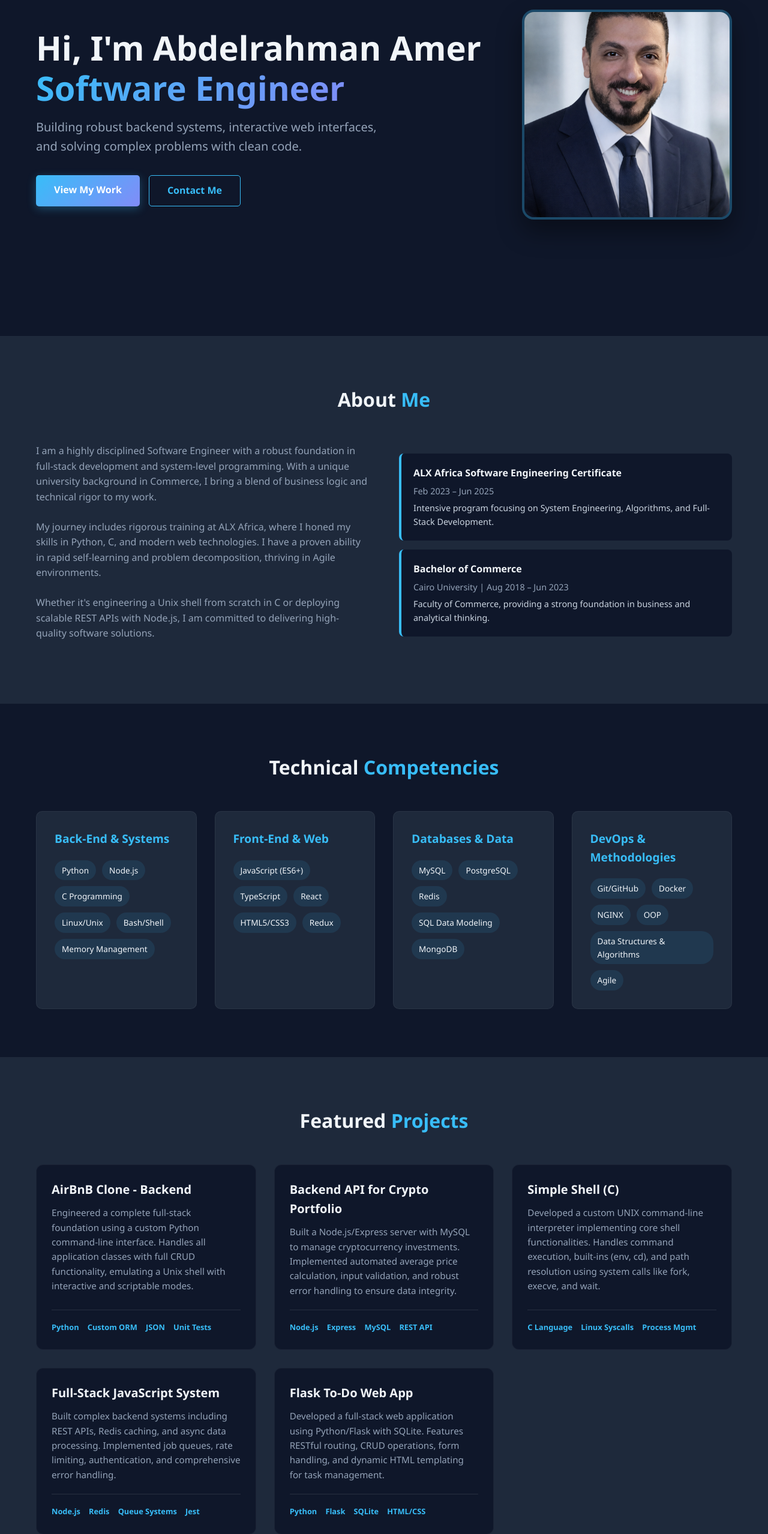
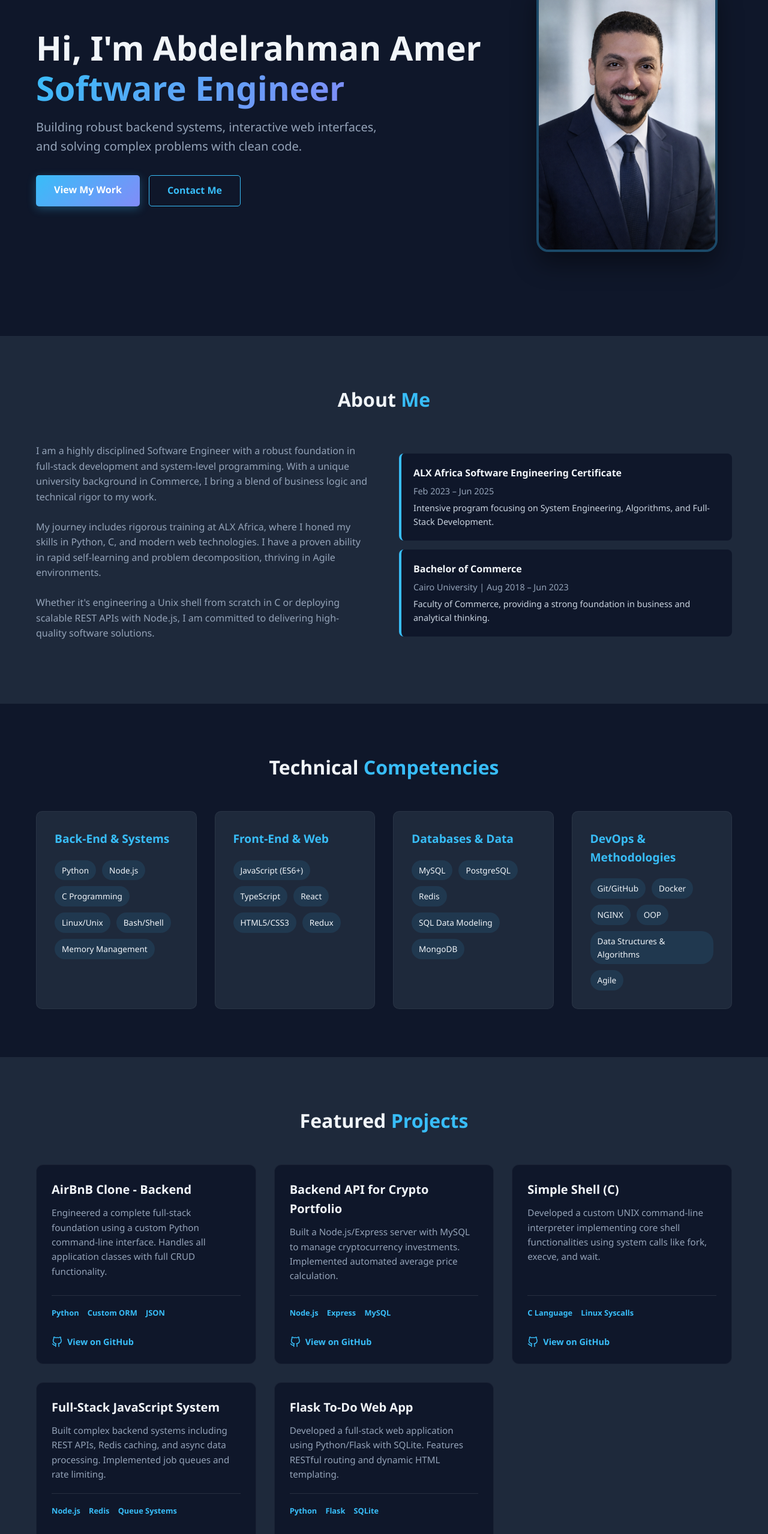
Before and after one commit to amer2040/portfolio, a plain HTML site: page index.html in a window 1280 px wide. Shown: the part 240-2797 px from the top of the page at 60% size. Drawn offline with Linux system fonts and the light colour scheme.

Commit message:
Refactor styles and update project descriptions
Updated various styles for the navigation and hero sections, including background opacity and image display properties. Added new project link styles and modified project descriptions for clarity.

```diff
--- a/index.html
+++ b/index.html
@@ -74,7 +74,7 @@
             position: fixed;
             top: 0;
             width: 100%;
-            background: rgba(15, 23, 42, 0.9);
+            background: rgba(15, 23, 42, 0.95);
             backdrop-filter: blur(10px);
             z-index: 1000;
             border-bottom: 1px solid rgba(255, 255, 255, 0.1);
@@ -112,7 +112,7 @@
             color: var(--accent);
         }
 
-        /* --- Hero Section (Updated for Image) --- */
+        /* --- Hero Section --- */
         #hero {
             min-height: 100vh;
             display: flex;
@@ -131,7 +131,7 @@
 
         .hero-text {
             flex: 1;
-            text-align: left; /* Text aligned left when image is on right */
+            text-align: left;
         }
 
         .hero-text h1 {
@@ -159,18 +159,21 @@
         }
 
         .hero-image-container {
-            flex: 0 0 350px; /* Fixed width for image container */
+            flex: 0 0 350px;
             position: relative;
+            display: flex; /* To center image vertically if needed */
+            justify-content: center;
         }
 
+        /* Updated Image Styles for full visibility */
         .hero-img {
-            width: 100%;
-            height: auto;
-            border-radius: 20px; /* Slight rounded corners or 50% for circle */
+            max-width: 100%;
+            height: auto; /* Allows image to keep natural aspect ratio */
+            max-height: 450px; /* Prevents it from being too tall */
+            border-radius: 20px;
             border: 4px solid rgba(56, 189, 248, 0.3);
             box-shadow: 0 20px 40px rgba(0, 0, 0, 0.4);
-            object-fit: cover;
-            aspect-ratio: 1 / 1; /* Keeps it square based on the provided portrait */
+            object-fit: contain; /* Ensures the whole image is visible */
             transition: var(--transition);
         }
 
@@ -336,6 +339,7 @@
             margin-top: auto;
             padding-top: 15px;
             border-top: 1px solid rgba(255, 255, 255, 0.1);
+            margin-bottom: 15px;
         }
 
         .stack-item {
@@ -344,6 +348,22 @@
             color: var(--accent);
             margin-right: 10px;
             font-weight: 600;
+        }
+
+        /* New Link Style */
+        .project-link {
+            display: inline-flex;
+            align-items: center;
+            gap: 8px;
+            font-size: 0.9rem;
+            color: var(--accent);
+            font-weight: 600;
+            padding-top: 10px;
+        }
+
+        .project-link:hover {
+            color: var(--text-primary);
+            text-decoration: underline;
         }
 
         /* --- AI / Current Focus Section --- */
@@ -435,7 +455,7 @@
         /* --- Responsive Design --- */
         @media (max-width: 992px) {
             .hero-wrapper {
-                flex-direction: column-reverse; /* Image on top on mobile */
+                flex-direction: column-reverse;
                 text-align: center;
                 gap: 40px;
             }
@@ -449,7 +469,7 @@
             }
 
             .hero-image-container {
-                flex: 0 0 250px;
+                flex: 0 0 280px;
             }
         }
 
@@ -489,7 +509,7 @@
         </div>
     </nav>
 
-    <!-- Hero Section (Updated) -->
+    <!-- Hero Section -->
     <header id="hero">
         <div class="container hero-wrapper">
             <div class="hero-text">
@@ -502,7 +522,6 @@
             </div>
 
             <div class="hero-image-container">
-                <!-- تأكد من إن اسم الصورة في الفولدر هو profile.png -->
                 <img src="profile.png" alt="Abdelrahman Amer" class="hero-img">
             </div>
         </div>
@@ -602,13 +621,17 @@
                 <div class="project-card">
                     <div class="project-content">
                         <h3 class="project-title">AirBnB Clone - Backend</h3>
-                        <p class="project-desc">Engineered a complete full-stack foundation using a custom Python command-line interface. Handles all application classes with full CRUD functionality, emulating a Unix shell with interactive and scriptable modes.</p>
+                        <p class="project-desc">Engineered a complete full-stack foundation using a custom Python command-line interface. Handles all application classes with full CRUD functionality.</p>
                         <div class="project-stack">
                             <span class="stack-item">Python</span>
                             <span class="stack-item">Custom ORM</span>
                             <span class="stack-item">JSON</span>
-                            <span class="stack-item">Unit Tests</span>
                         </div>
+                        <!-- ضع رابط المشروع هنا -->
+                        <a href="https://github.com/yourusername/airbnb_clone" target="_blank" class="project-link">
+                            <svg xmlns="http://www.w3.org/2000/svg" width="18" height="18" viewBox="0 0 24 24" fill="none" stroke="currentColor" stroke-width="2" stroke-linecap="round" stroke-linejoin="round"><path d="M9 19c-5 1.5-5-2.5-7-3m14 6v-3.87a3.37 3.37 0 0 0-.94-2.61c3.14-.35 6.44-1.54 6.44-7A5.44 5.44 0 0 0 20 4.77 5.07 5.07 0 0 0 19.91 1S18.73.65 16 2.48a13.38 13.38 0 0 0-7 0C6.27.65 5.09 1 5.09 1A5.07 5.07 0 0 0 5 4.77a5.44 5.44 0 0 0-1.5 3.78c0 5.42 3.3 6.61 6.44 7A3.37 3.37 0 0 0 9 18.13V22"></path></svg>
+                            View on GitHub
+                        </a>
                     </div>
                 </div>
 
@@ -616,13 +639,17 @@
                 <div class="project-card">
                     <div class="project-content">
                         <h3 class="project-title">Backend API for Crypto Portfolio</h3>
-                        <p class="project-desc">Built a Node.js/Express server with MySQL to manage cryptocurrency investments. Implemented automated average price calculation, input validation, and robust error handling to ensure data integrity.</p>
+                        <p class="project-desc">Built a Node.js/Express server with MySQL to manage cryptocurrency investments. Implemented automated average price calculation.</p>
                         <div class="project-stack">
                             <span class="stack-item">Node.js</span>
                             <span class="stack-item">Express</span>
                             <span class="stack-item">MySQL</span>
-                            <span class="stack-item">REST API</span>
                         </div>
+                        <!-- ضع رابط المشروع هنا -->
+                        <a href="https://github.com/yourusername/crypto_portfolio" target="_blank" class="project-link">
+                            <svg xmlns="http://www.w3.org/2000/svg" width="18" height="18" viewBox="0 0 24 24" fill="none" stroke="currentColor" stroke-width="2" stroke-linecap="round" stroke-linejoin="round"><path d="M9 19c-5 1.5-5-2.5-7-3m14 6v-3.87a3.37 3.37 0 0 0-.94-2.61c3.14-.35 6.44-1.54 6.44-7A5.44 5.44 0 0 0 20 4.77 5.07 5.07 0 0 0 19.91 1S18.73.65 16 2.48a13.38 13.38 0 0 0-7 0C6.27.65 5.09 1 5.09 1A5.07 5.07 0 0 0 5 4.77a5.44 5.44 0 0 0-1.5 3.78c0 5.42 3.3 6.61 6.44 7A3.37 3.37 0 0 0 9 18.13V22"></path></svg>
+                            View on GitHub
+                        </a>
                     </div>
                 </div>
 
@@ -630,12 +657,16 @@
                 <div class="project-card">
                     <div class="project-content">
                         <h3 class="project-title">Simple Shell (C)</h3>
-                        <p class="project-desc">Developed a custom UNIX command-line interpreter implementing core shell functionalities. Handles command execution, built-ins (env, cd), and path resolution using system calls like fork, execve, and wait.</p>
+                        <p class="project-desc">Developed a custom UNIX command-line interpreter implementing core shell functionalities using system calls like fork, execve, and wait.</p>
                         <div class="project-stack">
                             <span class="stack-item">C Language</span>
                             <span class="stack-item">Linux Syscalls</span>
-                            <span class="stack-item">Process Mgmt</span>
                         </div>
+                        <!-- ضع رابط المشروع هنا -->
+                        <a href="https://github.com/yourusername/simple_shell" target="_blank" class="project-link">
+                            <svg xmlns="http://www.w3.org/2000/svg" width="18" height="18" viewBox="0 0 24 24" fill="none" stroke="currentColor" stroke-width="2" stroke-linecap="round" stroke-linejoin="round"><path d="M9 19c-5 1.5-5-2.5-7-3m14 6v-3.87a3.37 3.37 0 0 0-.94-2.61c3.14-.35 6.44-1.54 6.44-7A5.44 5.44 0 0 0 20 4.77 5.07 5.07 0 0 0 19.91 1S18.73.65 16 2.48a13.38 13.38 0 0 0-7 0C6.27.65 5.09 1 5.09 1A5.07 5.07 0 0 0 5 4.77a5.44 5.44 0 0 0-1.5 3.78c0 5.42 3.3 6.61 6.44 7A3.37 3.37 0 0 0 9 18.13V22"></path></svg>
+                            View on GitHub
+                        </a>
                     </div>
                 </div>
 
@@ -643,13 +674,17 @@
                 <div class="project-card">
                     <div class="project-content">
                         <h3 class="project-title">Full-Stack JavaScript System</h3>
-                        <p class="project-desc">Built complex backend systems including REST APIs, Redis caching, and async data processing. Implemented job queues, rate limiting, authentication, and comprehensive error handling.</p>
+                        <p class="project-desc">Built complex backend systems including REST APIs, Redis caching, and async data processing. Implemented job queues and rate limiting.</p>
                         <div class="project-stack">
                             <span class="stack-item">Node.js</span>
                             <span class="stack-item">Redis</span>
                             <span class="stack-item">Queue Systems</span>
-                            <span class="stack-item">Jest</span>
                         </div>
+                        <!-- ضع رابط المشروع هنا -->
+                        <a href="https://github.com/yourusername/fullstack_js" target="_blank" class="project-link">
+                            <svg xmlns="http://www.w3.org/2000/svg" width="18" height="18" viewBox="0 0 24 24" fill="none" stroke="currentColor" stroke-width="2" stroke-linecap="round" stroke-linejoin="round"><path d="M9 19c-5 1.5-5-2.5-7-3m14 6v-3.87a3.37 3.37 0 0 0-.94-2.61c3.14-.35 6.44-1.54 6.44-7A5.44 5.44 0 0 0 20 4.77 5.07 5.07 0 0 0 19.91 1S18.73.65 16 2.48a13.38 13.38 0 0 0-7 0C6.27.65 5.09 1 5.09 1A5.07 5.07 0 0 0 5 4.77a5.44 5.44 0 0 0-1.5 3.78c0 5.42 3.3 6.61 6.44 7A3.37 3.37 0 0 0 9 18.13V22"></path></svg>
+                            View on GitHub
+                        </a>
                     </div>
                 </div>
 
@@ -657,13 +692,17 @@
                 <div class="project-card">
                     <div class="project-content">
                         <h3 class="project-title">Flask To-Do Web App</h3>
-                        <p class="project-desc">Developed a full-stack web application using Python/Flask with SQLite. Features RESTful routing, CRUD operations, form handling, and dynamic HTML templating for task management.</p>
+                        <p class="project-desc">Developed a full-stack web application using Python/Flask with SQLite. Features RESTful routing and dynamic HTML templating.</p>
                         <div class="project-stack">
                             <span class="stack-item">Python</span>
                             <span class="stack-item">Flask</span>
                             <span class="stack-item">SQLite</span>
-                            <span class="stack-item">HTML/CSS</span>
                         </div>
+                        <!-- ضع رابط المشروع هنا -->
+                        <a href="https://github.com/yourusername/flask_todo" target="_blank" class="project-link">
+                            <svg xmlns="http://www.w3.org/2000/svg" width="18" height="18" viewBox="0 0 24 24" fill="none" stroke="currentColor" stroke-width="2" stroke-linecap="round" stroke-linejoin="round"><path d="M9 19c-5 1.5-5-2.5-7-3m14 6v-3.87a3.37 3.37 0 0 0-.94-2.61c3.14-.35 6.44-1.54 6.44-7A5.44 5.44 0 0 0 20 4.77 5.07 5.07 0 0 0 19.91 1S18.73.65 16 2.48a13.38 13.38 0 0 0-7 0C6.27.65 5.09 1 5.09 1A5.07 5.07 0 0 0 5 4.77a5.44 5.44 0 0 0-1.5 3.78c0 5.42 3.3 6.61 6.44 7A3.37 3.37 0 0 0 9 18.13V22"></path></svg>
+                            View on GitHub
+                        </a>
                     </div>
                 </div>
 
```
